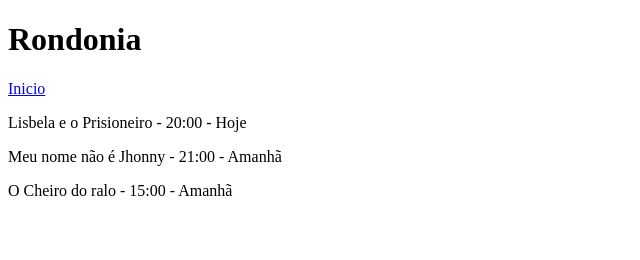
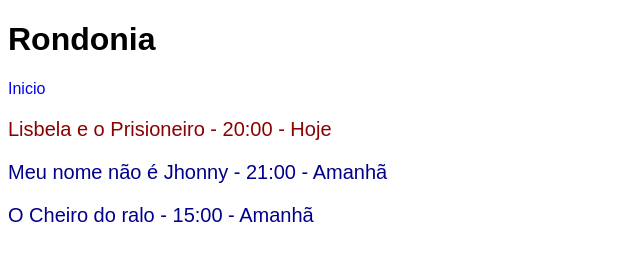
Before and after one commit to Hela-Carvalho/Fundamentos-de-Programa-o-Front-End, a plain HTML site: page Cinema/estados/ro.html in a window 1280 px wide. Shown: the whole page, without its empty margins (0-640 px from the left). Drawn offline with Linux system fonts and the light colour scheme.

Commit message:
Atividade Cinema 2, modificando o Cinema

```diff
--- /dev/null
+++ b/Cinema/estados/estilocinema.css
@@ -0,0 +1,18 @@
+.hoje {
+    color: darkred;
+}
+.amanha {
+    color: darkblue;
+}
+a {
+    text-decoration: none;
+}
+h2 {
+    color: seagreen;
+}
+body {
+    font-family:  Arial, sans-serif;
+}
+p {
+    font-size: 20px;
+}
--- a/Cinema/estados/ro.html
+++ b/Cinema/estados/ro.html
@@ -1,5 +1,6 @@
 <!DOCTYPE html>
 <html lang="pt-br">
+<link rel="stylesheet" href="/Cinema/estados/estilocinema.css">
 <head>
     <meta charset="UTF-8">
     <meta name="viewport" content="width=1, initial-scale=1.0">
@@ -8,8 +9,8 @@
 </head>
 <body>
     <a href="../index.html">Inicio</a>
-    <p>Lisbela e o Prisioneiro - 20:00 - Hoje</p>
-    <p>Meu nome não é Jhonny - 21:00 - Amanhã</p>
-    <p>O Cheiro do ralo - 15:00 - Amanhã</p>
+    <p class="hoje">Lisbela e o Prisioneiro - 20:00 - Hoje</p>
+    <p class="amanha">Meu nome não é Jhonny - 21:00 - Amanhã</p>
+    <p class="amanha">O Cheiro do ralo - 15:00 - Amanhã</p>
 </body>
 </html>
```
Also changed, not shown: Cinema/estados/ac.html (+4 -3 lines), Cinema/index.html (+1 -0 lines).
